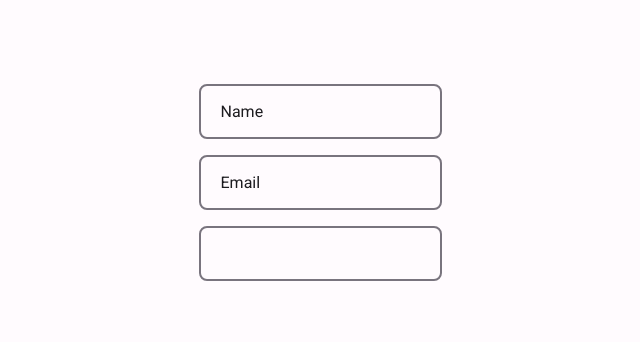
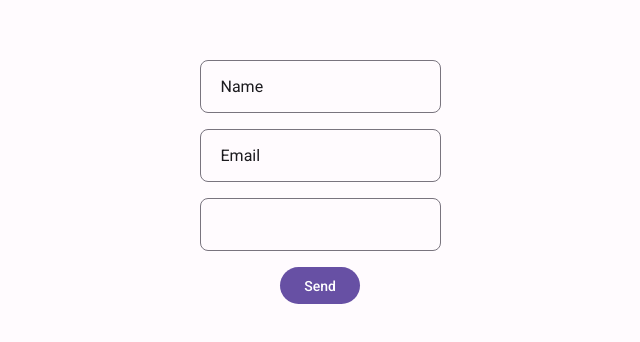
Before and after one commit to BrunoBecoski/marcenaria, a Next.js app: page / in a window 1280 px wide. Shown: the part 218-560 px from the top of the page, without its empty margins (320-960 px from the left). Built offline with nearby package versions, Linux system fonts and the light colour scheme.

Commit message:
chore: create component Button

```diff
--- /dev/null
+++ b/src/components/Button/index.tsx
@@ -0,0 +1,15 @@
+import { ButtonHTMLAttributes, ReactNode } from 'react';
+
+import { ButtonContainer } from './styles';
+
+interface ButtonProps extends ButtonHTMLAttributes<HTMLButtonElement> {
+  children: ReactNode;
+}
+
+export function Button({ children, ...props }: ButtonProps) {
+  return (
+    <ButtonContainer {...props}>
+      {children}
+    </ButtonContainer>
+  )
+}
--- /dev/null
+++ b/src/components/Button/styles.ts
@@ -0,0 +1,23 @@
+import styled from 'styled-components';
+
+export const ButtonContainer = styled.button`
+  padding: var(--space_10) var(--space_24);
+
+  outline: none;
+  -webkit-tap-highlight-color: transparent;
+  border: none;
+  border-radius: var(--radio_full);
+  font-weight: var(--weight_md);
+  font-size: var(--label_lg);
+  color: ${({ theme }) => theme.colors.onPrimary};
+  background: ${({ theme }) => theme.colors.primary};
+
+  :hover {
+    opacity: 0.92;
+    box-shadow: 0px 1px 2px rgba(0, 0, 0, 0.3), 0px 1px 3px 1px rgba(0, 0, 0, 0.15);
+  }
+
+  :focus, :active {
+    opacity: 0.88;
+   }
+`;
--- a/src/components/TextField/styles.ts
+++ b/src/components/TextField/styles.ts
@@ -1,18 +1,20 @@
-import styled from "styled-components";
+import styled from 'styled-components';
 
 export const TextFieldContainer = styled.div`
   cursor: text;
   position: relative;
-  padding: var(--space_4);
+  padding: var(--space_16);
 
   border-radius: var(--radio_md);
-  border: 2px solid ${({ theme }) => theme.colors.outline};
+  border: 1px solid ${({ theme }) => theme.colors.outline};
 
   :has(input:focus) {
+
     border-color: ${({ theme }) => theme.colors.primary};
+    box-shadow: 0 0 0 1px ${({ theme }) => theme.colors.primary};
 
     label {
-      top: calc(var(--space_2) * -1);
+      top: calc(var(--space_8) * -1);
 
       font-size: var(--body_sm);
       font-weight: var(--weight_md);
@@ -22,7 +24,7 @@ export const TextFieldContainer = styled.div`
 
   :not(:has(input:placeholder-shown)) {
     label {
-      top: calc(var(--space_2) * -1);
+      top: calc(var(--space_8) * -1);
 
       font-size: var(--body_sm);
     }
@@ -31,8 +33,8 @@ export const TextFieldContainer = styled.div`
 
 export const Label = styled.label`
   position: absolute;
-  top: var(--space_4);
-  padding-inline: var(--space_1);
+  top: var(--space_16);
+  padding-inline: var(--space_4);
 
   font-size: var(--body_lg);
   color: ${({ theme }) => theme.colors.onSurface};
--- a/src/pages/index.tsx
+++ b/src/pages/index.tsx
@@ -1,5 +1,7 @@
 import styled from 'styled-components'
-import { TextField } from '../components/TextField';
+
+import { Button } from '../components/Button'
+import { TextField } from '../components/TextField'
 
 const HomeContainer = styled.div`
   width: 100vw;
@@ -18,6 +20,9 @@ export default function Home() {
       <TextField name="name" label="Name" />
       <TextField name="email" label="Email" />
       <TextField name="number" />
+      <Button>
+        Send
+      </Button>
     </HomeContainer>
   )
 }
--- a/src/styles/global.ts
+++ b/src/styles/global.ts
@@ -22,5 +22,6 @@ export const GlobalStyle = createGlobalStyle`
 
   button {
     cursor: pointer;
+    font-family:  var(--family_default);
   }
 `;
--- a/src/styles/theme/tokens/space.ts
+++ b/src/styles/theme/tokens/space.ts
@@ -1,19 +1,14 @@
 import { css } from 'styled-components'
 
 export const space = css`
-  --space_1: 0.25rem; /* 4px */
-  --space_2: 0.5rem;  /* 8px */
-  --space_3: 0.75rem; /* 12px */
-  --space_4: 1rem;    /* 16px */
-  --space_5: 1.25rem; /* 20px */
-  --space_6: 1.5rem;  /* 24px */
-  --space_7: 1.75rem; /* 28px */
-  --space_8: 2rem;    /* 32px */
-  --space_10: 2.5rem; /* 40px */
-  --space_12: 3rem;   /* 48px */
-  --space_16: 4rem;   /* 64px */
-  --space_20: 5rem;   /* 80px */
-  --space_40: 10rem;  /* 160px */
-  --space_64: 16rem;  /* 256px */
-  --space_80: 20rem;  /* 320px */
+  --space_4: 0.25rem;   /* 4px */
+  --space_8: 0.5rem;    /* 8px */
+  --space_10: 0.652rem; /* 10px */
+  --space_12: 0.75rem;  /* 12px */
+  --space_16: 1rem;     /* 16px */
+  --space_20: 1.25rem;  /* 20px */
+  --space_24: 1.5rem;   /* 24px */
+  --space_28: 1.75rem;  /* 28px */
+  --space_32: 2rem;     /* 32px */
+  --space_40: 2.5rem;   /* 40px */
 `
```
